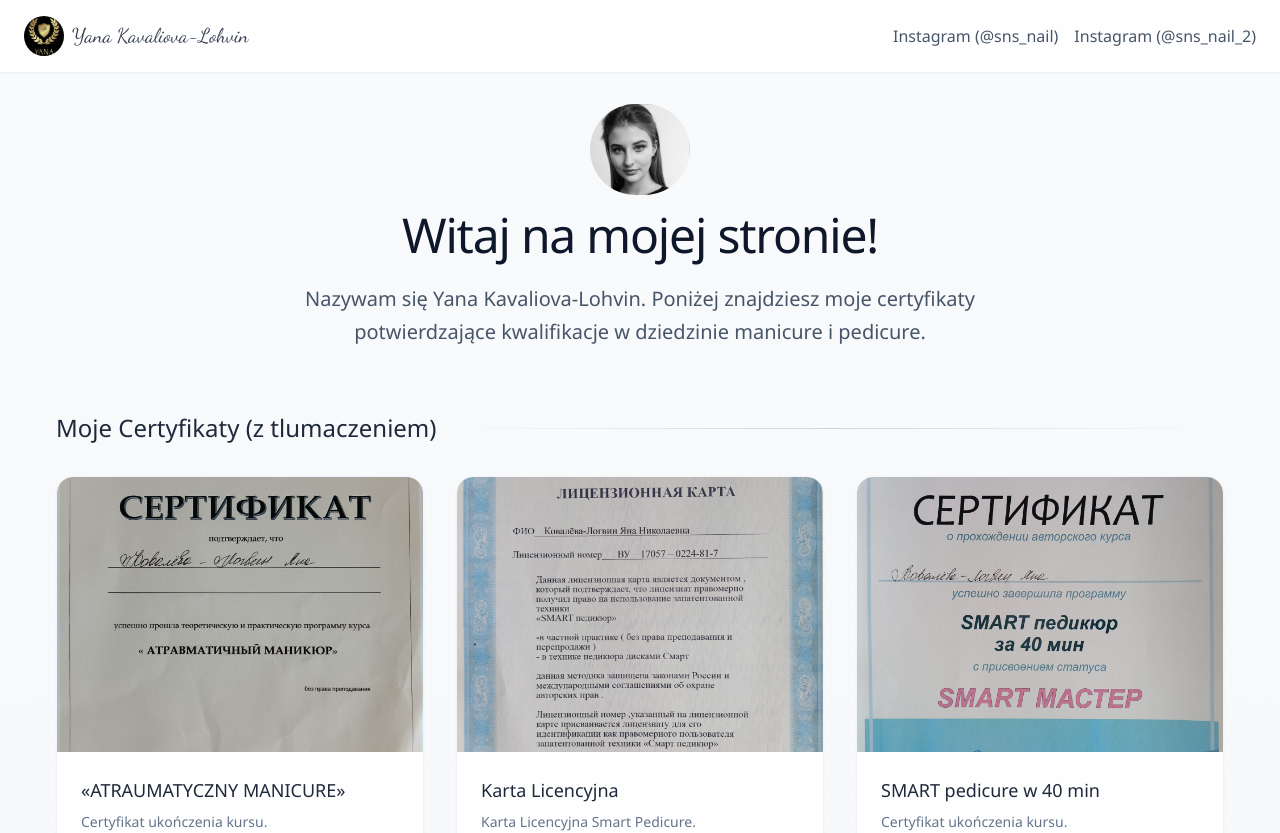
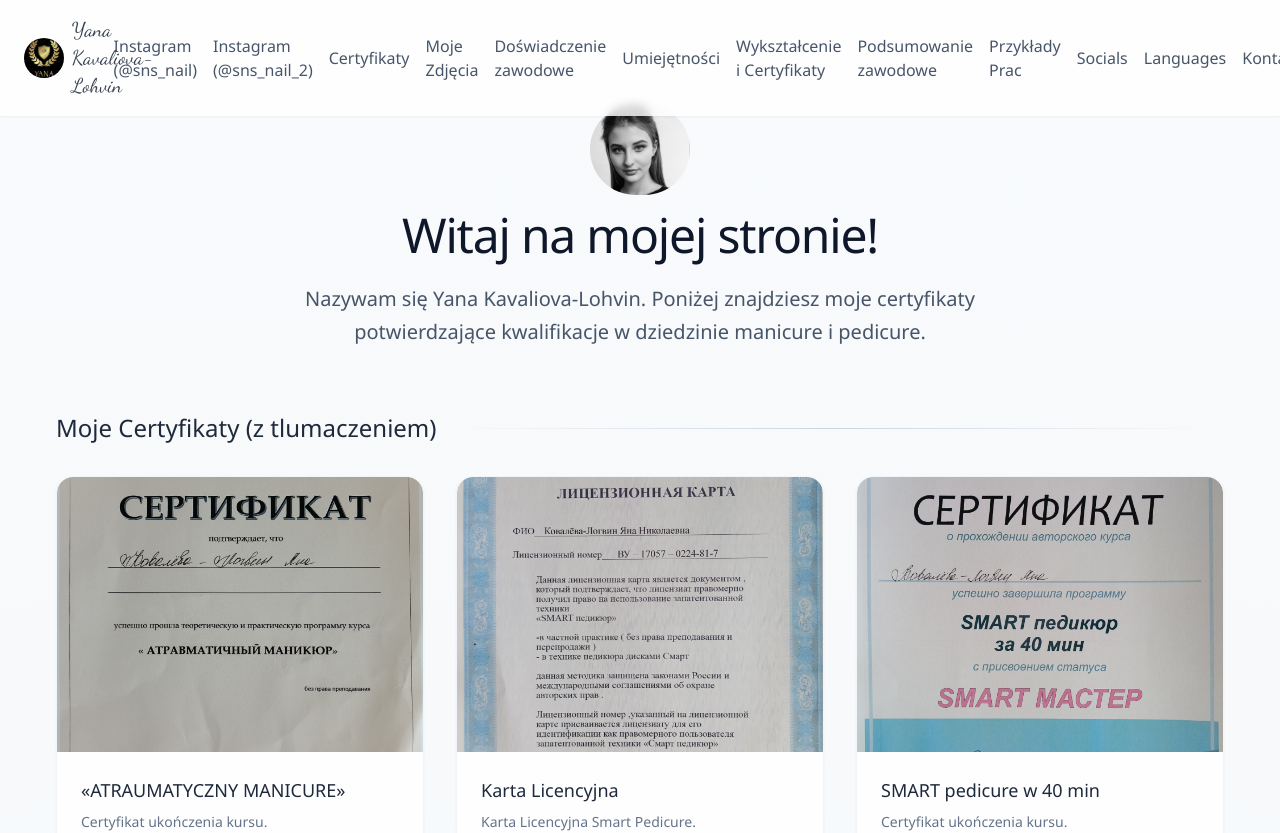
Before and after one commit to NikKowPHP/jana-next, a Next.js app: page / in a window 1280 px wide. Shown: the top 833 px of the page. Built offline with nearby package versions, Linux system fonts and the light colour scheme.

Commit message:
feat: add smooth scrolling behavior and update Navbar with new section links

```diff
--- a/src/app/globals.css
+++ b/src/app/globals.css
@@ -73,3 +73,7 @@ body {
 .dark {
   /* Dark mode colors if needed */
 }
+
+html {
+  scroll-behavior: smooth;
+}
--- a/src/app/page.tsx
+++ b/src/app/page.tsx
@@ -36,7 +36,7 @@ export default function LandingPage() {
         animate="visible"
       >
         {/* Hero Section */}
-        <motion.div className="text-center mb-16 pt-10" variants={itemVariants}>
+        <motion.div id="hero" className="text-center mb-16 pt-10" variants={itemVariants}>
           <Image
             src="/personal_photos/Screenshot_4.png"
             alt="Personal Photo"
@@ -54,7 +54,7 @@ export default function LandingPage() {
         </motion.div>
 
         {/* Certificates Section */}
-        <motion.div variants={itemVariants}>
+        <motion.div id="certificates" variants={itemVariants}>
           <div className="mb-8 flex items-center justify-between">
             <h2 className="text-2xl font-medium text-slate-800">Moje Certyfikaty (z tlumaczeniem) </h2>
             <div className="h-px flex-1 bg-gradient-to-r from-transparent via-slate-300 to-transparent mx-4"></div>
@@ -98,7 +98,7 @@ export default function LandingPage() {
         </motion.div>
 
         {/* Personal Photos Section */}
-        <motion.div className="mb-8 mt-16" variants={itemVariants}>
+        <motion.div id="personal-photos" className="mb-8 mt-16" variants={itemVariants}>
           <div className="mb-8 flex items-center justify-between">
             <h2 className="text-2xl font-medium text-slate-800">Moje Zdjęcia</h2>
             <div className="h-px flex-1 bg-gradient-to-r from-transparent via-slate-300 to-transparent mx-4"></div>
@@ -125,7 +125,7 @@ export default function LandingPage() {
         </motion.div>
 
         {/* Professional Experience Section */}
-        <motion.div className="mb-8 mt-16" variants={itemVariants}>
+        <motion.div id="professional-experience" className="mb-8 mt-16" variants={itemVariants}>
           <h2 className="text-2xl font-medium text-slate-800 mb-4">Doświadczenie zawodowe</h2>
           <div className="bg-white/80 backdrop-blur-sm rounded-2xl shadow-sm p-8">
             <div className="mb-6">
@@ -142,7 +142,7 @@ export default function LandingPage() {
         </motion.div>
 
         {/* Skills Section */}
-        <motion.div className="mb-8 mt-16" variants={itemVariants}>
+        <motion.div id="skills" className="mb-8 mt-16" variants={itemVariants}>
           <h2 className="text-2xl font-medium text-slate-800 mb-4">Umiejętności</h2>
           <div className="bg-white/80 backdrop-blur-sm rounded-2xl shadow-sm p-8">
             <p className="text-slate-600 mb-4">Paznokcie są jak kropka na końcu zdania. Dopełniają całość wyglądu.</p>
@@ -171,7 +171,7 @@ export default function LandingPage() {
         </motion.div>
 
         {/* Education and Certificates Section */}
-        <motion.div className="mb-8 mt-16" variants={itemVariants}>
+        <motion.div id="education-and-certificates" className="mb-8 mt-16" variants={itemVariants}>
           <h2 className="text-2xl font-medium text-slate-800 mb-4">Wykształcenie i Certyfikaty</h2>
           <div className="bg-white/80 backdrop-blur-sm rounded-2xl shadow-sm p-8">
             <div className="grid grid-cols-1 sm:grid-cols-2 lg:grid-cols-3 gap-6">
@@ -210,7 +210,7 @@ export default function LandingPage() {
         </motion.div>
 
         {/* Professional Summary Section */}
-        <motion.div className="mb-8 mt-16" variants={itemVariants}>
+        <motion.div id="professional-summary" className="mb-8 mt-16" variants={itemVariants}>
           <h2 className="text-2xl font-medium text-slate-800 mb-4">Podsumowanie zawodowe</h2>
           <div className="bg-white/80 backdrop-blur-sm rounded-2xl shadow-sm p-8">
             <p className="text-slate-600">
@@ -220,7 +220,7 @@ export default function LandingPage() {
         </motion.div>
 
         {/* Latest Work Examples Section */}
-        <motion.div className="mb-8 mt-16" variants={itemVariants}>
+        <motion.div id="latest-work-examples" className="mb-8 mt-16" variants={itemVariants}>
           <h2 className="text-2xl font-medium text-slate-800 mb-4">Najnowsze Przykłady Prac</h2>
           <div className="bg-white/80 backdrop-blur-sm rounded-2xl shadow-sm p-8">
             <div className="grid grid-cols-1 sm:grid-cols-2 lg:grid-cols-3 gap-6">
@@ -257,7 +257,7 @@ export default function LandingPage() {
         </motion.div>
 
         {/* Socials Section */}
-        <motion.div className="mb-8 mt-16" variants={itemVariants}>
+        <motion.div id="socials" className="mb-8 mt-16" variants={itemVariants}>
           <h2 className="text-2xl font-medium text-slate-800 mb-4">Socials</h2>
           <div className="bg-white/80 backdrop-blur-sm rounded-2xl shadow-sm p-8">
             <ul className="list-disc list-inside text-slate-600">
@@ -270,7 +270,7 @@ export default function LandingPage() {
 
 
         {/* Languages Section */}
-        <motion.div className="mb-8 mt-16" variants={itemVariants}>
+        <motion.div id="languages" className="mb-8 mt-16" variants={itemVariants}>
           <h2 className="text-2xl font-medium text-slate-800 mb-4">Languages</h2>
           <div className="bg-white/80 backdrop-blur-sm rounded-2xl shadow-sm p-8">
             <ul className="list-disc list-inside text-slate-600">
@@ -281,7 +281,7 @@ export default function LandingPage() {
         </motion.div>
 
         {/* Contact Information */}
-        <motion.div className="mb-8 mt-16" variants={itemVariants}>
+        <motion.div id="contact" className="mb-8 mt-16" variants={itemVariants}>
           <h2 className="text-2xl font-medium text-slate-800 mb-4">Kontakt</h2>
           <div className="bg-white/80 backdrop-blur-sm rounded-2xl shadow-sm p-8">
             <p className="text-slate-600">Email: <a href="mailto:nik.kow@outlook.com" className="text-rose-500 hover:underline">nik.kow@outlook.com</a></p>
--- a/src/components/Navbar.tsx
+++ b/src/components/Navbar.tsx
@@ -51,6 +51,96 @@ export default function Navbar() {
             whileTap="whileTap"
           >
             Instagram (@sns_nail_2)
+          </motion.a>
+          <motion.a
+            href="#certificates"
+            className="text-slate-600 hover:text-rose-500 transition-colors duration-300"
+            variants={linkVariants}
+            whileHover="whileHover"
+            whileTap="whileTap"
+          >
+            Certyfikaty
+          </motion.a>
+          <motion.a
+            href="#personal-photos"
+            className="text-slate-600 hover:text-rose-500 transition-colors duration-300"
+            variants={linkVariants}
+            whileHover="whileHover"
+            whileTap="whileTap"
+          >
+            Moje Zdjęcia
+          </motion.a>
+          <motion.a
+            href="#professional-experience"
+            className="text-slate-600 hover:text-rose-500 transition-colors duration-300"
+            variants={linkVariants}
+            whileHover="whileHover"
+            whileTap="whileTap"
+          >
+            Doświadczenie zawodowe
+          </motion.a>
+          <motion.a
+            href="#skills"
+            className="text-slate-600 hover:text-rose-500 transition-colors duration-300"
+            variants={linkVariants}
+            whileHover="whileHover"
+            whileTap="whileTap"
+          >
+            Umiejętności
+          </motion.a>
+          <motion.a
+            href="#education-and-certificates"
+            className="text-slate-600 hover:text-rose-500 transition-colors duration-300"
+            variants={linkVariants}
+            whileHover="whileHover"
+            whileTap="whileTap"
+          >
+            Wykształcenie i Certyfikaty
+          </motion.a>
+          <motion.a
+            href="#professional-summary"
+            className="text-slate-600 hover:text-rose-500 transition-colors duration-300"
+            variants={linkVariants}
+            whileHover="whileHover"
+            whileTap="whileTap"
+          >
+            Podsumowanie zawodowe
+          </motion.a>
+          <motion.a
+            href="#latest-work-examples"
+            className="text-slate-600 hover:text-rose-500 transition-colors duration-300"
+            variants={linkVariants}
+            whileHover="whileHover"
+            whileTap="whileTap"
+          >
+            Przykłady Prac
+          </motion.a>
+          <motion.a
+            href="#socials"
+            className="text-slate-600 hover:text-rose-500 transition-colors duration-300"
+            variants={linkVariants}
+            whileHover="whileHover"
+            whileTap="whileTap"
+          >
+            Socials
+          </motion.a>
+          <motion.a
+            href="#languages"
+            className="text-slate-600 hover:text-rose-500 transition-colors duration-300"
+            variants={linkVariants}
+            whileHover="whileHover"
+            whileTap="whileTap"
+          >
+            Languages
+          </motion.a>
+          <motion.a
+            href="#contact"
+            className="text-slate-600 hover:text-rose-500 transition-colors duration-300"
+            variants={linkVariants}
+            whileHover="whileHover"
+            whileTap="whileTap"
+          >
+            Kontakt
           </motion.a>
           {/* Add more navigation links here in the future */}
         </div>
@@ -109,6 +199,96 @@ export default function Navbar() {
           >
             Instagram (@sns_nail_2)
           </motion.a>
+          <motion.a
+            href="#certificates"
+            className="block text-slate-600 hover:text-rose-500 transition-colors duration-300"
+            variants={linkVariants}
+            whileHover="whileHover"
+            whileTap="whileTap"
+          >
+            Certyfikaty
+          </motion.a>
+          <motion.a
+            href="#personal-photos"
+            className="block text-slate-600 hover:text-rose-500 transition-colors duration-300"
+            variants={linkVariants}
+            whileHover="whileHover"
+            whileTap="whileTap"
+          >
+            Moje Zdjęcia
+          </motion.a>
+          <motion.a
+            href="#professional-experience"
+            className="block text-slate-600 hover:text-rose-500 transition-colors duration-300"
+            variants={linkVariants}
+            whileHover="whileHover"
+            whileTap="whileTap"
+          >
+            Doświadczenie zawodowe
+          </motion.a>
+          <motion.a
+            href="#skills"
+            className="block text-slate-600 hover:text-rose-500 transition-colors duration-300"
+            variants={linkVariants}
+            whileHover="whileHover"
+            whileTap="whileTap"
+          >
+            Umiejętności
+          </motion.a>
+          <motion.a
+            href="#education-and-certificates"
+            className="block text-slate-600 hover:text-rose-500 transition-colors duration-300"
+            variants={linkVariants}
+            whileHover="whileHover"
+            whileTap="whileTap"
+          >
+            Wykształcenie i Certyfikaty
+          </motion.a>
+          <motion.a
+            href="#professional-summary"
+            className="block text-slate-600 hover:text-rose-500 transition-colors duration-300"
+            variants={linkVariants}
+            whileHover="whileHover"
+            whileTap="whileTap"
+          >
+            Podsumowanie zawodowe
+          </motion.a>
+          <motion.a
+            href="#latest-work-examples"
+            className="block text-slate-600 hover:text-rose-500 transition-colors duration-300"
+            variants={linkVariants}
+            whileHover="whileHover"
+            whileTap="whileTap"
+          >
+            Przykłady Prac
+          </motion.a>
+          <motion.a
+            href="#socials"
+            className="block text-slate-600 hover:text-rose-500 transition-colors duration-300"
+            variants={linkVariants}
+            whileHover="whileHover"
+            whileTap="whileTap"
+          >
+            Socials
+          </motion.a>
+          <motion.a
+            href="#languages"
+            className="block text-slate-600 hover:text-rose-500 transition-colors duration-300"
+            variants={linkVariants}
+            whileHover="whileHover"
+            whileTap="whileTap"
+          >
+            Languages
+          </motion.a>
+          <motion.a
+            href="#contact"
+            className="block text-slate-600 hover:text-rose-500 transition-colors duration-300"
+            variants={linkVariants}
+            whileHover="whileHover"
+            whileTap="whileTap"
+          >
+            Kontakt
+          </motion.a>
           {/* Add more navigation links here in the future */}
         </div>
       </motion.div>
```
